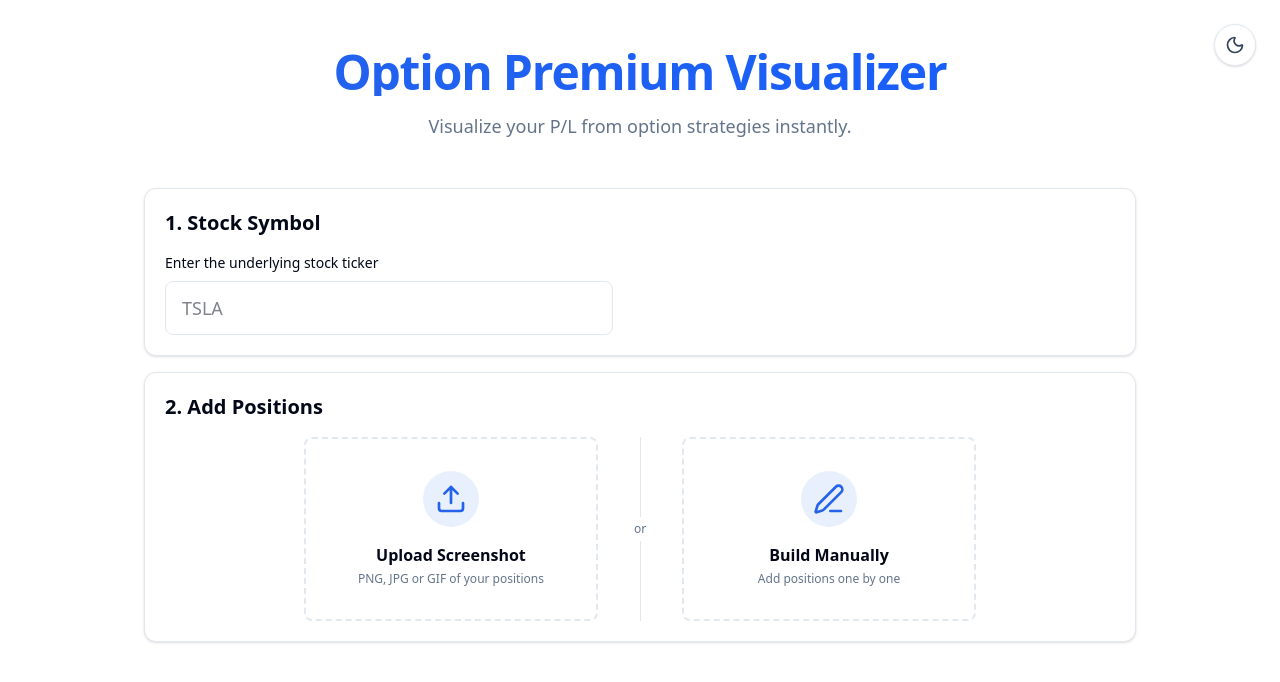
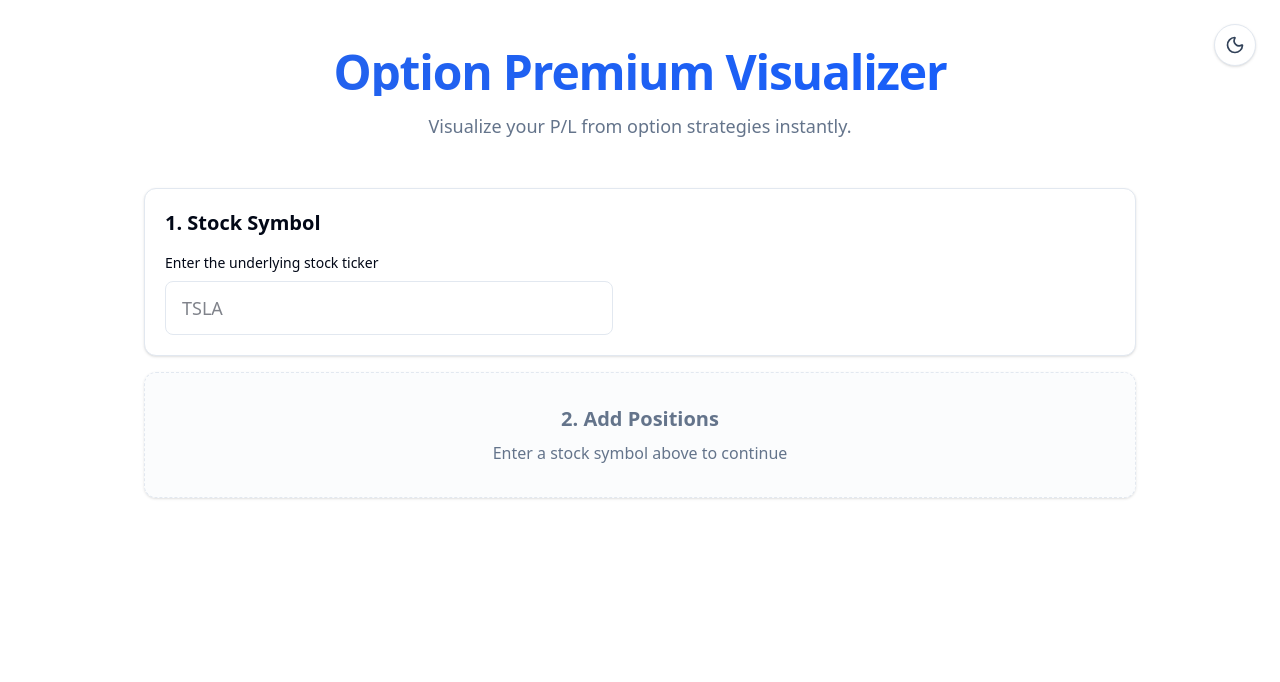
Before and after one commit to noctilust/option-visualizer, a React (Vite) app in the folder frontend/: page / in a window 1280 px wide. Shown: the top 682 px of the page. Built offline with nearby package versions, Linux system fonts and the light colour scheme.

Commit message:
feat: Implement daily caching for the risk-free rate and enhance market data loading UI with disclaimers and conditional rendering.

```diff
--- a/frontend/src/App.jsx
+++ b/frontend/src/App.jsx
@@ -497,6 +497,16 @@
                 </div>
               )}
 
+              {/* Data delay disclaimer */}
+              {marketData && (
+                <div className="flex items-center gap-2 text-xs text-muted-foreground mt-2">
+                  <svg className="w-3.5 h-3.5 flex-shrink-0" fill="none" stroke="currentColor" viewBox="0 0 24 24">
+                    <path strokeLinecap="round" strokeLinejoin="round" strokeWidth={2} d="M13 16h-1v-4h-1m1-4h.01M21 12a9 9 0 11-18 0 9 9 0 0118 0z" />
+                  </svg>
+                  <span>Market data is delayed by approximately 15 minutes (source: Yahoo Finance)</span>
+                </div>
+              )}
+
               {/* Pricing Mode Toggle */}
               {symbol && symbol.trim() !== '' && (
                 <div className="flex items-center gap-4 pt-2">
@@ -516,13 +526,39 @@
             </div>
           </div>
 
-          {/* Step 2: Add Positions */}
-          <div className="bg-card border border-border rounded-xl shadow-sm p-4 md:p-5">
-            <h2 className="text-xl font-semibold mb-4">2. Add Positions</h2>
-            <UploadSection onFileSelect={handleFileSelect} onManualEntry={handleManualEntry} resetKey={uploadResetKey} />
-            {loading && <p className="text-center text-muted-foreground animate-pulse">Processing image...</p>}
-            {error && <p className="text-center text-destructive">{error}</p>}
-          </div>
+          {/* Step 2: Add Positions - Only show after market data is fetched */}
+          {symbol && symbol.trim() !== '' && marketData && marketData.iv_rank !== null && marketData.iv_rank !== undefined ? (
+            <div className="bg-card border border-border rounded-xl shadow-sm p-4 md:p-5 animate-in fade-in slide-in-from-bottom-4 duration-500">
+              <h2 className="text-xl font-semibold mb-4">2. Add Positions</h2>
+              <UploadSection onFileSelect={handleFileSelect} onManualEntry={handleManualEntry} resetKey={uploadResetKey} />
+              {loading && <p className="text-center text-muted-foreground animate-pulse">Processing image...</p>}
+              {error && <p className="text-center text-destructive">{error}</p>}
+            </div>
+          ) : (
+            !symbol || symbol.trim() === '' ? (
+              <div className="bg-muted/30 border border-dashed border-border rounded-xl shadow-sm p-6 md:p-8 text-center">
+                <h2 className="text-xl font-semibold mb-2 text-muted-foreground">2. Add Positions</h2>
+                <p className="text-muted-foreground">
+                  Enter a stock symbol above to continue
+                </p>
+              </div>
+            ) : loadingMarketData ? (
+              <div className="bg-muted/30 border border-dashed border-border rounded-xl shadow-sm p-6 md:p-8 text-center">
+                <h2 className="text-xl font-semibold mb-2 text-muted-foreground">2. Add Positions</h2>
+                <div className="flex items-center justify-center gap-3">
+                  <Loader2 className="h-5 w-5 animate-spin text-primary" />
+                  <p className="text-muted-foreground">Loading market data...</p>
+                </div>
+              </div>
+            ) : (
+              <div className="bg-muted/30 border border-dashed border-border rounded-xl shadow-sm p-6 md:p-8 text-center">
+                <h2 className="text-xl font-semibold mb-2 text-muted-foreground">2. Add Positions</h2>
+                <p className="text-muted-foreground">
+                  Unable to fetch market data for "{symbol}". Please try a different symbol.
+                </p>
+              </div>
+            )
+          )}
 
           {positions.length > 0 && (
             <>
```
Also changed, not shown: 1 other file (tests, documents, lock files or other folders).
